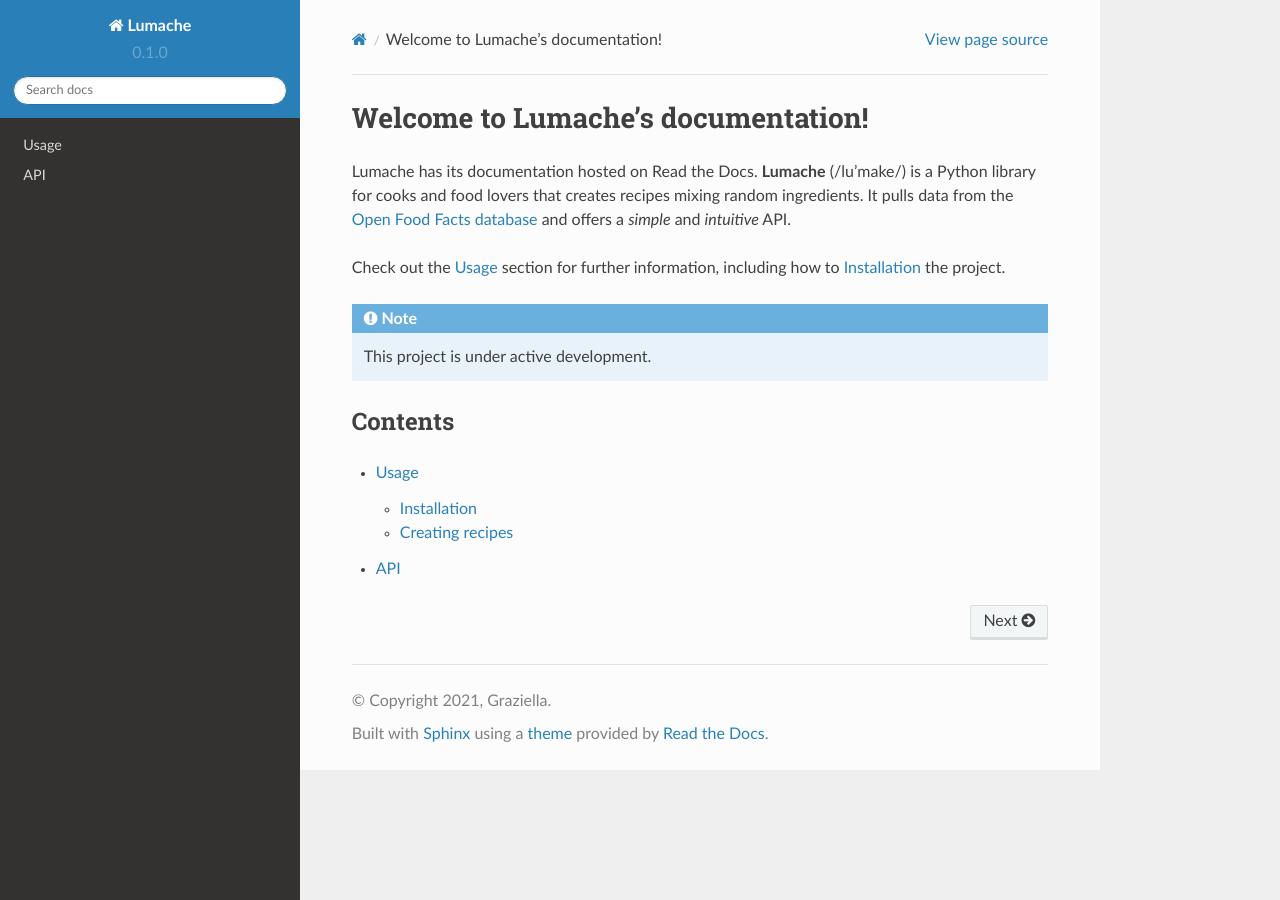
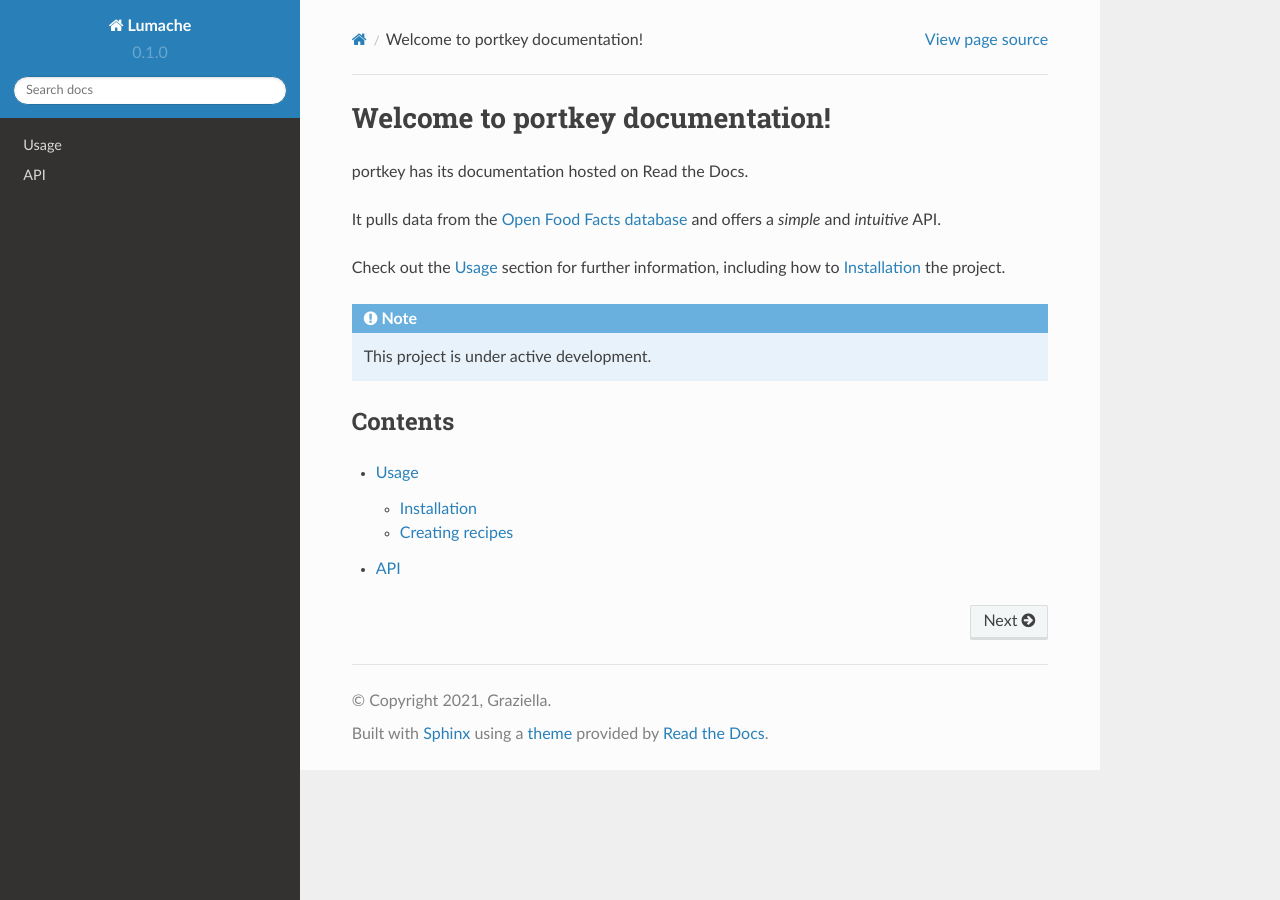
Before and after one commit to baijianxiong15966620168/readthedocs-test, a Sphinx documentation site: the page built from docs/source/index.rst, in a window 1280 px wide. Built offline with Sphinx 7.4.7 and the Read the Docs theme 2.0.0, drawn with Linux system fonts in a browser that asks for light colours.

Commit message:
Update index.rst

```diff
--- a/docs/source/index.rst
+++ b/docs/source/index.rst
@@ -1,8 +1,7 @@
-Welcome to Lumache's documentation!
+Welcome to portkey documentation!
 ===================================
-Lumache has its documentation hosted on Read the Docs.
-**Lumache** (/lu'make/) is a Python library for cooks and food lovers
-that creates recipes mixing random ingredients.
+portkey has its documentation hosted on Read the Docs.
+
 It pulls data from the `Open Food Facts database <https://world.openfoodfacts.org/>`_
 and offers a *simple* and *intuitive* API.
 
```
